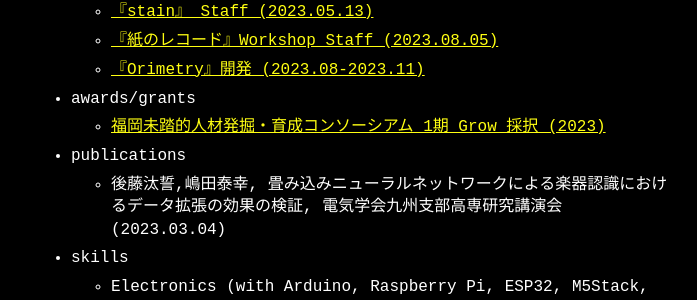
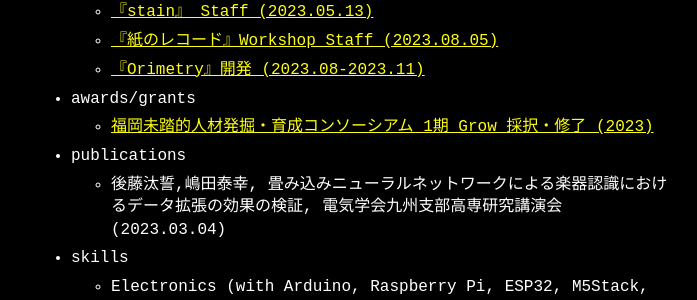
Before and after one commit to orrepic/orrepic.github.io, a Jekyll site: the page built from index.md, in a window 1280 px wide. Shown: the part 966-1266 px from the top of the page, without its empty margins (289-986 px from the left). Built offline with Jekyll 4.4.1, drawn with Linux system fonts in a browser that asks for light colours.

```diff
--- a/_data/menu.yml
+++ b/_data/menu.yml
@@ -56,7 +56,7 @@ entries:
 
   - title: awards/grants
     entries:
-      - title: 福岡未踏的人材発掘・育成コンソーシアム 1期 Grow 採択 (2023)
+      - title: 福岡未踏的人材発掘・育成コンソーシアム 1期 Grow 採択・修了 (2023)
         url: https://mitou-fukuoka.org/2023/07/26/saitaku_phase1/
 
   - title: publications
```
Also changed, not shown: _posts/2023-4-1-gallery.md (+4 -0 lines), 3 other files.
